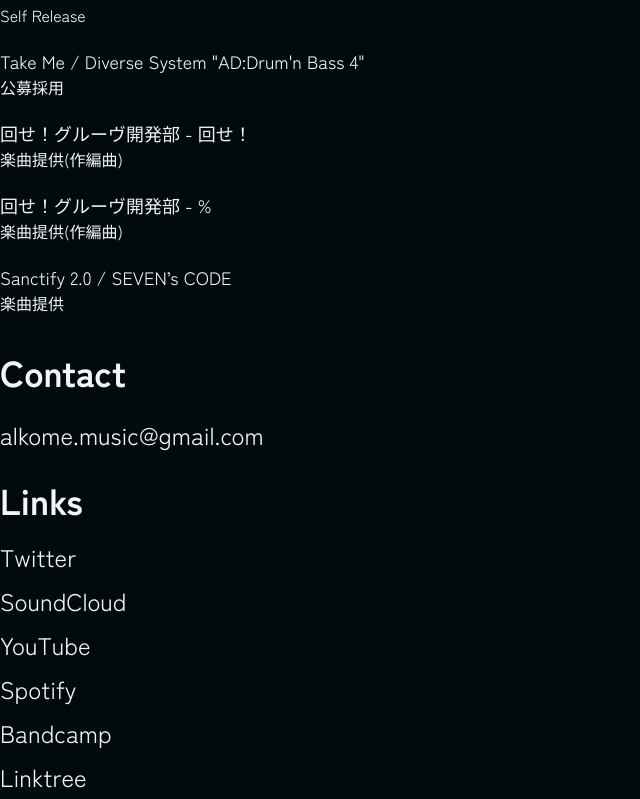
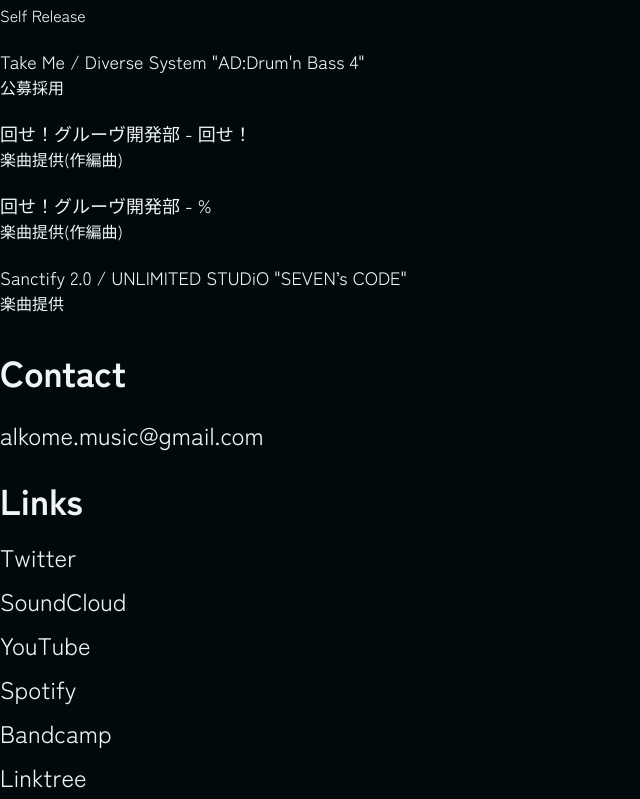
Before and after one commit to tukumouji99/alkome-jp, a Nuxt app: page / in a window 1280 px wide. Shown: the part 3568-4367 px from the top of the page, without its empty margins (0-640 px from the left). Built offline with nearby package versions, Linux system fonts and the light colour scheme; a web font is replaced by a local one.

Commit message:
Sanctifyの収録情報を修正

```diff
--- a/components/works/worklist.vue
+++ b/components/works/worklist.vue
@@ -287,7 +287,7 @@
             <li>
               <a href="https://www.youtube.com/watch?v=4MTFvCOHNuw" target="_blank" rel="noopener noreferrer">
                 <p>
-                  <span class="title">Sanctify 2.0 / SEVEN’s CODE</span>
+                  <span class="title">Sanctify 2.0 / UNLIMITED STUDiO "SEVEN’s CODE"</span>
                   <span class="note">楽曲提供</span>
                 </p>
               </a>
```
Also changed, not shown: 10 other files (tests, documents, lock files or other folders).
